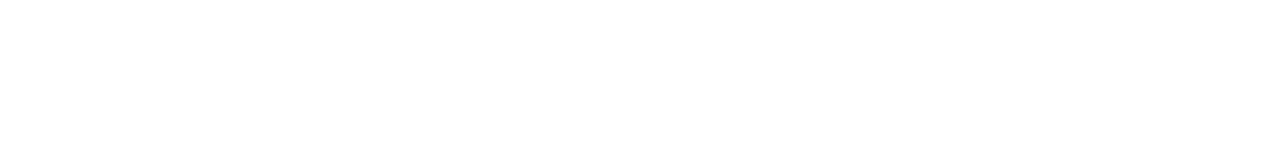
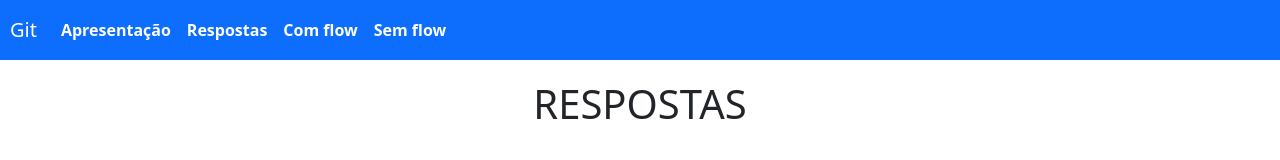
Before and after one commit to Nidilap/APE11SI, a plain HTML site: page paginaGit/paginas/respostas/index.html in a window 1280 px wide. Drawn offline with Linux system fonts and the light colour scheme.

Commit message:
Header incluido e títulos das páginas melhorado

```diff
--- a/paginaGit/index.html
+++ b/paginaGit/index.html
@@ -1,13 +1,45 @@
 <!DOCTYPE html>
 <html lang="en">
+
 <head>
     <meta charset="UTF-8">
     <meta name="viewport" content="width=device-width, initial-scale=1.0">
     <title>Sobre o GIT</title>
     <link rel="stylesheet" href="./src/css/bootstrap.min.css">
+    <link rel="stylesheet" href="./src/css/general.css">
     <script src="./src/js/bootstrap.bundle.min.js"></script>
 </head>
+
 <body>
+    <nav class="navbar navbar-expand-lg navbar-dark bg-primary header">
+        <a class="navbar-brand" href="#">Git</a>
+        <button class="navbar-toggler" type="button" data-toggle="collapse" data-target="#navbarSupportedContent"
+            aria-controls="navbarSupportedContent" aria-expanded="false" aria-label="Toggle navigation">
+            <span class="navbar-toggler-icon"></span>
+        </button>
 
+        <div class="collapse navbar-collapse" id="navbarSupportedContent">
+            <ul class="navbar-nav mr-auto">
+                <li class="nav-item active">
+                    <a class="nav-link itemDeMenu" href="./index.html">Apresentação</a>
+                </li>
+                <li class="nav-item">
+                    <a class="nav-link itemDeMenu" href="./paginas/respostas/index.html">Respostas</a>
+                </li>
+                <li class="nav-item">
+                    <a class="nav-link itemDeMenu" href="./paginas/comandosComFlow/index.html">Com flow</a>
+                </li>
+                <li class="nav-item">
+                    <a class="nav-link itemDeMenu" href="./paginas/comandosSemFlow/index.html">Sem flow</a>
+                </li>
+            </ul>
+        </div>
+    </nav>
+
+
+    <div class="d-flex justify-content-center">
+        <h1 class="tituloPag">APRESENTAÇÃO</h1>
+    </div>
 </body>
+
 </html>
--- a/paginaGit/paginas/respostas/index.html
+++ b/paginaGit/paginas/respostas/index.html
@@ -0,0 +1,45 @@
+<!DOCTYPE html>
+<html lang="en">
+
+<head>
+    <meta charset="UTF-8">
+    <meta name="viewport" content="width=device-width, initial-scale=1.0">
+    <title>Respostas</title>
+    <link rel="stylesheet" href="./../../src/css/bootstrap.min.css">
+    <link rel="stylesheet" href="./../../src/css/general.css">
+    <script src="./../../src/js/bootstrap.bundle.min.js"></script>
+</head>
+
+<body>
+    <nav class="navbar navbar-expand-lg navbar-dark bg-primary header">
+        <a class="navbar-brand" href="#">Git</a>
+        <button class="navbar-toggler" type="button" data-toggle="collapse" data-target="#navbarSupportedContent"
+            aria-controls="navbarSupportedContent" aria-expanded="false" aria-label="Toggle navigation">
+            <span class="navbar-toggler-icon"></span>
+        </button>
+
+        <div class="collapse navbar-collapse" id="navbarSupportedContent">
+            <ul class="navbar-nav mr-auto">
+                <li class="nav-item active">
+                    <a class="nav-link itemDeMenu" href="./../../index.html">Apresentação</a>
+                </li>
+                <li class="nav-item">
+                    <a class="nav-link itemDeMenu" href="./../../paginas/respostas/index.html">Respostas</a>
+                </li>
+                <li class="nav-item">
+                    <a class="nav-link itemDeMenu" href="./../../paginas/comandosComFlow/index.html">Com flow</a>
+                </li>
+                <li class="nav-item">
+                    <a class="nav-link itemDeMenu" href="./../../paginas/comandosSemFlow/index.html">Sem flow</a>
+                </li>
+            </ul>
+        </div>
+    </nav>
+
+
+    <div class="d-flex justify-content-center">
+        <h1 class="tituloPag">RESPOSTAS</h1>
+    </div>
+</body>
+
+</html>
--- /dev/null
+++ b/paginaGit/src/css/general.css
@@ -0,0 +1,18 @@
+:root, html, body {
+    padding: 0;
+    margin: 0;
+}
+
+.header {
+    padding: 10px;
+}
+
+.header .itemDeMenu {
+    font-weight: 700;
+    color: white;
+    opacity: 1;
+}
+
+.tituloPag {
+    margin-top: 20px;
+}
```
Also changed, not shown: paginaGit/paginas/comandosComFlow/index.html (+45 -0 lines), paginaGit/paginas/comandosSemFlow/index.html (+44 -0 lines).
